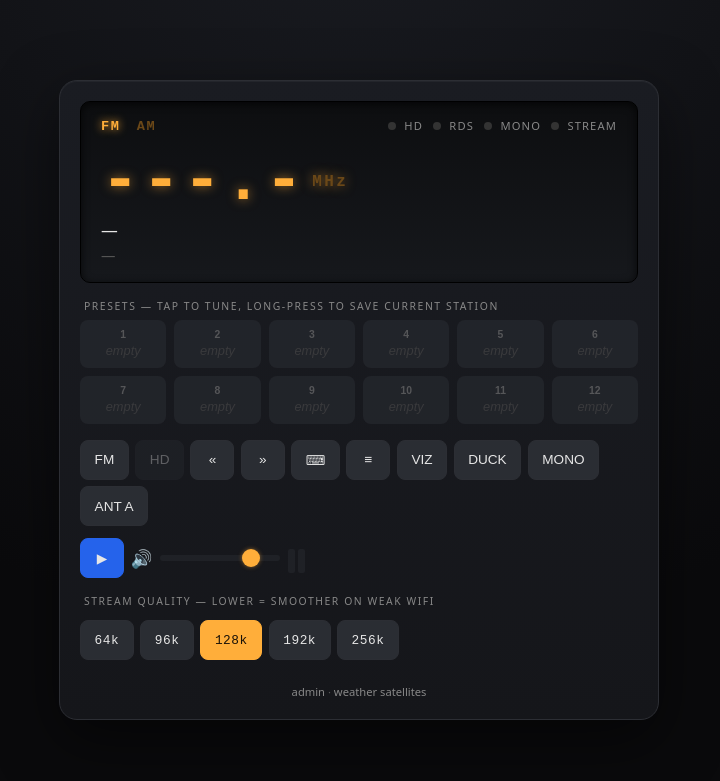
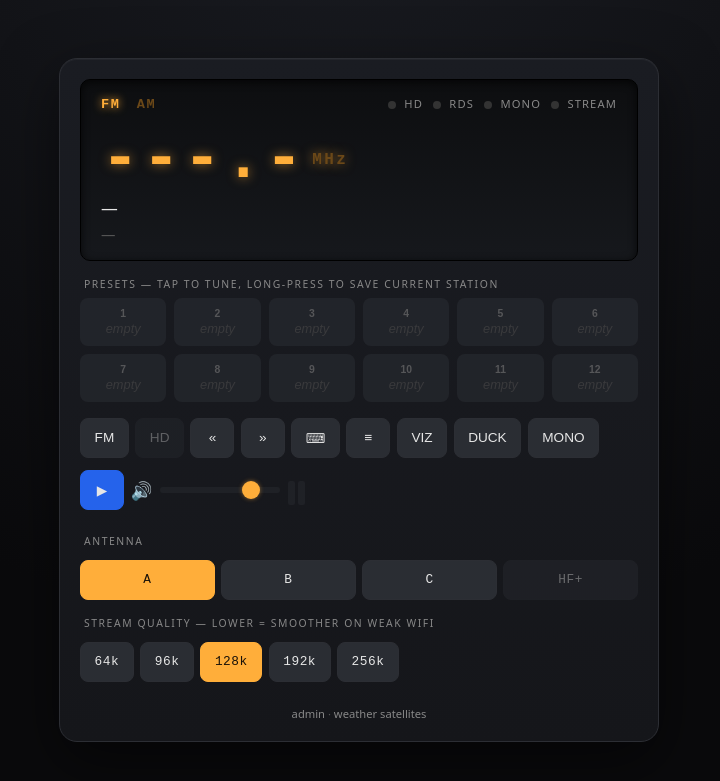
Before and after one commit to robertegardner/radio, a Flask app: page /radio in a window 1280 px wide. Shown: the top 781 px of the page, without its empty margins (281-1001 px from the left). Run offline with Flask 3, Linux system fonts and the light colour scheme; data that the repository does not hold is empty.

Commit message:
radio: AM antenna selection (A/B/C/HF+) + HF+ YouLoop AM source
The Airspy HF+ on the YouLoop joins the tuner as an AM-only source alongside the dx-R2's A/B/C ports, with per-station antenna selection driven by an antenna survey.

- am_stream.py: per-source profiles (dx-r2 @2MHz->50k, hf-plus @768k->48k) — device/decimation/taps/LO-offset/settings keyed off SOURCE in active.env; AM_ACTIVE_ENV override for bench runs.
- app.py: write_env maps the antenna pick to SOURCE + hardware antenna (HF+ -> hf-plus/RX, AM-only); ALLOWED_ANTENNAS gains HF+; /api/tune + /tune accept antenna.
- radio.html: discrete A/B/C/HF+ buttons (HF+ AM-only) replacing the cycle toggle; AM presets carry the antenna.
- index.html: admin AM table shows per-antenna SNR (A/B/C/HF+) + a guarded 'Rescan Antennas' button.
- am_scan_all.sh + am_scan_merge.py: full survey sweeps dx-R2 (A/B/C) + HF+ (RX) and merges by_antenna into stations_am.json.
- deploy.sh --rack: ship the two new scripts.

Validated live on .84: HF+ AM @1230/1550, dx-R2 B @960, FM restore; rescan across all four antennas.

Co-Authored-By: Claude Opus 4.8 (1M context) <noreply@anthropic.com>

```diff
--- a/files/opt/sdr-tuner/app.py
+++ b/files/opt/sdr-tuner/app.py
@@ -100,16 +100,23 @@ def pilot_state() -> dict:
     return out
 
 
-# FM antenna port on the dx-R2 — all three selectable so you can A/B/C them:
-#   A = Shakespeare 5120 + FM bandpass (the normal FM antenna)
-#   B = 137 MHz dipole + Sawbird LNA (broadband enough to try; LNA may help weak)
-#   C = long-wire (the AM antenna; usually poor for FM, but offered for comparison)
-ALLOWED_ANTENNAS = ["Antenna A", "Antenna B", "Antenna C"]
+# Antenna selector. A/B/C are the dx-R2's three software-selectable ports; "HF+"
+# is a SEPARATE device (the Airspy HF+ on the YouLoop, :55002) and is AM-only —
+# the YouLoop is an HF/MW antenna, so FM/HD always run on the dx-R2. write_env()
+# maps the selection to SOURCE + the hardware antenna name.
+#   A   = Shakespeare 5120 + FM bandpass (the FM antenna)
+#   B   = AM loop + 9:1 balun (added 2026-06-17; strong on AM locals)
+#   C   = long-wire (fringe/high-band AM; the 06-13 dead-feed suspect)
+#   HF+ = Airspy HF+ + YouLoop (AM only; contention-free — its own device)
+DXR2_ANTENNAS    = ["Antenna A", "Antenna B", "Antenna C"]
+HFPLUS_ANTENNA   = "HF+"
+ALLOWED_ANTENNAS = DXR2_ANTENNAS + [HFPLUS_ANTENNA]
 DEFAULT_ANTENNA  = "Antenna A"
 
 
 def current_antenna() -> str:
-    """Persisted FM antenna, clamped to the allowlist. Lands in active.env ANTENNA="""
+    """Persisted antenna, clamped to the allowlist. write_env() maps it to
+    SOURCE + the hardware antenna; lands in active.env as SOURCE= + ANTENNA=."""
     a = ui_settings.load().get("antenna", DEFAULT_ANTENNA)
     return a if a in ALLOWED_ANTENNAS else DEFAULT_ANTENNA
 
@@ -189,15 +196,22 @@ def annotate_am(stations):
 
 
 def write_env(freq: str, band: str = "fm", hd: bool = False, subchannel: int = 0):
+    antenna = current_antenna()
+    # The HF+ (YouLoop) is an AM-only source; FM/HD always run on the dx-R2.
+    use_hf = (band == "am" and antenna == HFPLUS_ANTENNA)
+    source = "hf-plus" if use_hf else "dx-r2"
+    # Hardware antenna the device opens: the HF+'s single "RX", or a dx-R2 port
+    # (fall back to A if "HF+" is somehow selected while on FM/HD).
+    hw_antenna = "RX" if use_hf else (antenna if antenna in DXR2_ANTENNAS else DEFAULT_ANTENNA)
+
     if band == "am":
         mode, samp, freq_val = "am", "2000000", f"{freq}k"
-        # am_stream.py disables the hardware AGC and uses this as a fixed manual
-        # gain. On the REMOTE rack path (offset tuning, no HDR) the gain mapping
-        # is inverted vs the old Pi-local default: GAIN=20 ran hot (~+15 dBFS,
-        # clipping) while GAIN=40 sits ~-7 dBFS with clean headroom and identical
-        # ~27 dB station SNR. 40 it is. (The old "20 sweet spot, 30 overloads"
-        # note was the Pi-local HDR path — different signal chain entirely.)
-        gain = 40
+        # am_stream.py disables hardware AGC and uses GAIN as a fixed manual gain.
+        # dx-R2 (remote, offset tuning, no HDR): GAIN=40 sits ~-7 dBFS clean
+        # (GAIN=20 ran hot/clipping). HF+ YouLoop: GAIN=30 is the proven clean
+        # point (2026-06-17 bring-up). am_stream picks HW_RATE/decimation from
+        # SOURCE, so SAMP here is vestigial for AM.
+        gain = 30 if use_hf else 40
     elif hd:
         mode, samp, freq_val = "hd", "200000", f"{freq}M"
         gain = 30
@@ -214,14 +228,15 @@ def write_env(freq: str, band: str = "fm", hd: bool = False, subchannel: int = 0
         f"BITRATE={current_bitrate()}\n"
         f"STEREO={'1' if current_stereo() else '0'}\n"
         f"MOUNT=fm.mp3\n"
+        f"SOURCE={source}\n"   # am_stream.py + stream.sh's AM ffmpeg rate key off this
         f"ICECAST_PASS={ICECAST_PASS}\n"
     )
     if hd:
         content += f"SUBCHANNEL={subchannel}\n"
-    if mode in ("wbfm", "am"):  # FM + AM antenna A/B/C select (am_stream honors it).
+    if mode in ("wbfm", "am"):  # FM + AM antenna select (wbfm_stream/am_stream honor it).
         # QUOTE it — the value has a space ("Antenna A") and stream.sh sources this
         # file; unquoted, `source` runs "A" as a command (exit 127 → restart loop).
-        content += f'ANTENNA="{current_antenna()}"\n'
+        content += f'ANTENNA="{hw_antenna}"\n'
     ENV_PATH.write_text(content)
 
 
@@ -347,7 +362,12 @@ def tune():
         subchannel = int(request.form.get("subchannel", "0") or "0")
     except ValueError:
         subchannel = 0
+    # The admin AM table's Tune button passes the best antenna found by the scan
+    # (A/B/C/HF+); persist it before write_env so the tune lands on it.
+    ant = request.form.get("antenna", "").strip()
     try:
+        if ant in ALLOWED_ANTENNAS:
+            ui_settings.save({"antenna": ant})
         write_env(freq, band, hd, subchannel)
     except OSError as e:
         app.logger.error("write_env failed: %s", e)
--- a/files/opt/sdr-tuner/templates/radio.html
+++ b/files/opt/sdr-tuner/templates/radio.html
@@ -257,6 +257,11 @@
   .hd-subch-group { display: flex; gap: .4rem; }
   .btn.hd-ch { min-width: 52px; font-size: .8rem; font-family: 'Courier New', monospace; letter-spacing: .04em; }
   .btn.hd-ch.active { background: var(--amber); color: #1a1208; border-color: var(--amber); }
+  .ant-row { display: flex; flex-direction: column; gap: .35rem; margin-top: .5rem; }
+  .ant-group { display: flex; gap: .4rem; }
+  .btn.ant-btn { flex: 1; min-width: 44px; font-size: .8rem; font-family: 'Courier New', monospace; letter-spacing: .04em; }
+  .btn.ant-btn.active { background: var(--amber); color: #1a1208; border-color: var(--amber); }
+  .btn.ant-btn:disabled { opacity: .4; cursor: not-allowed; }
   .btn.qual-ch { min-width: 48px; font-size: .8rem; font-family: 'Courier New', monospace; letter-spacing: .04em; }
   .btn.qual-ch.active { background: var(--amber); color: #1a1208; border-color: var(--amber); }
 
@@ -509,7 +514,6 @@
       <button class="btn toggle" id="viz-toggle" title="Audio visualizer — tap the background for fullscreen, double-tap for next pattern" style="display:none">VIZ</button>
       <button class="btn toggle" id="duck-toggle" title="Duck on talk — near-mute commercials/DJ talk, prompt restore on music">DUCK</button>
       <button class="btn toggle" id="mono-toggle" title="Mono — drops the noisy 38 kHz stereo subcarrier; much cleaner on weak/talk stations">MONO</button>
-      <button class="btn toggle" id="ant-toggle" title="FM/AM antenna A/B/C (A=Shakespeare, B=dipole+LNA, C=long-wire). Tap to cycle. Strong AM locals are best on A.">ANT A</button>
     </div>
     <div class="ctrl-group">
       <button class="btn primary" id="play-btn" title="Play/Pause">▶</button>
@@ -521,6 +525,19 @@
           <div class="lvl-ch" id="lvl-r"><span class="lvl-fill"></span><span class="lvl-tag">R</span></div>
         </div>
       </div>
+    </div>
+  </div>
+
+  <!-- Antenna selector: A/B/C are the dx-R2's ports; HF+ is the Airspy HF+ on
+       the YouLoop (AM only, its own device — no FM interruption). Tap to switch;
+       restarts the stream. -->
+  <div class="ant-row" id="ant-row">
+    <div class="presets-label">Antenna</div>
+    <div class="ant-group">
+      <button class="btn ant-btn" data-ant="Antenna A" title="Shakespeare 5120 + FM bandpass — the FM antenna">A</button>
+      <button class="btn ant-btn" data-ant="Antenna B" title="AM loop + 9:1 balun — strong on AM locals (e.g. 960 KSIM, 1220)">B</button>
+      <button class="btn ant-btn" data-ant="Antenna C" title="Long-wire — fringe / high-band AM">C</button>
+      <button class="btn ant-btn" data-ant="HF+" title="Airspy HF+ + YouLoop — AM only; its own device (no FM interruption). Best on some AM (e.g. 1230 KZYM, 1550).">HF+</button>
     </div>
   </div>
 
@@ -668,15 +685,15 @@ function renderPresets() {
 
     const btn = document.createElement('button');
     btn.className = 'preset' + (p ? '' : ' empty') + (isActive ? ' active' : '');
-    // Per-preset FM settings badge: antenna (A/B/C) + stereo/mono.
+    // Per-preset badge: antenna (A/B/C/HF+) for FM + AM, plus stereo/mono on FM.
     let meta = '';
-    if (p && p.band === 'fm' && p.antenna) {
-      const ant  = p.antenna.slice(-1);            // A | B | C
-      const mono = p.stereo === false;
-      meta = `<span class="pmeta">`
-           + `<span class="ant">ANT ${ant}</span>`
-           + `<span class="${mono ? 'mono' : 'stereo'}">${mono ? '◗ MONO' : '◖◗ ST'}</span>`
-           + `</span>`;
+    if (p && p.antenna && (p.band === 'fm' || p.band === 'am')) {
+      let inner = `<span class="ant">ANT ${antLabel(p.antenna)}</span>`;
+      if (p.band === 'fm') {
+        const mono = p.stereo === false;
+        inner += `<span class="${mono ? 'mono' : 'stereo'}">${mono ? '◗ MONO' : '◖◗ ST'}</span>`;
+      }
+      meta = `<span class="pmeta">${inner}</span>`;
     }
     btn.innerHTML = `
       <span class="num">${i + 1}</span>
@@ -720,8 +737,8 @@ function savePresetSlot(slot) {
                     stereo: currentStereo, antenna: currentAntenna, label };
   savePresets();
   renderPresets();
-  const ant = currentBand === 'fm' ? ` · ${currentAntenna.slice(-1)}${currentStereo ? '' : '·mono'}`
-            : currentBand === 'am' ? ` · ${currentAntenna.slice(-1)}` : '';
+  const ant = currentBand === 'fm' ? ` · ${antLabel(currentAntenna)}${currentStereo ? '' : '·mono'}`
+            : currentBand === 'am' ? ` · ${antLabel(currentAntenna)}` : '';
   showToast(`Saved to preset ${slot + 1}: ${label}${ant}`);
 }
 
@@ -833,6 +850,7 @@ function updateBandUI() {
   $('band-toggle').textContent   = currentBand.toUpperCase();
   $('band-toggle').classList.toggle('on', currentBand === 'am');
   $('unit').textContent          = currentBand === 'am' ? 'kHz' : 'MHz';
+  if (typeof updateAntUI === 'function') updateAntUI();  // HF+ is AM-only
 }
 
 // ---------------------------------------------------------------------------
@@ -1080,7 +1098,7 @@ function renderStationsModal() {
         ${s.city ? `<span class="city">${s.city}${s.state ? ', ' + s.state : ''}</span>` : ''}
       </div>
       <span class="snr">${s.snr_db != null ? s.snr_db + ' dB' : ''}${
-        s.antenna ? ` <span class="antbadge" title="best antenna from scan">ANT ${s.antenna.slice(-1)}</span>` : ''}</span>
+        s.antenna ? ` <span class="antbadge" title="best antenna from scan">ANT ${antLabel(s.antenna)}</span>` : ''}</span>
     `;
     row.addEventListener('click', () => {
       // Auto-select the best antenna found by the all-antenna scan (FM only).
@@ -1170,14 +1188,11 @@ async function pollNowPlaying() {
     currentPilot = (currentBand === 'fm') && (d.pilot === true);
     $('stereo-led').classList.toggle('on', currentPilot);
     $('stereo-label').textContent = (currentBand === 'fm' && !currentPilot) ? 'MONO' : 'STEREO';
-    // Antenna A/B/C cycle reflects server state; FM-only.
+    // Antenna selection reflects server state. updateAntUI highlights the active
+    // button and disables HF+ off the AM band (it's an AM-only device).
     if (d.antenna) {
       currentAntenna = d.antenna;
-      const ab = $('ant-toggle');
-      const letter = d.antenna.slice(-1);            // 'A' | 'B' | 'C'
-      ab.textContent = 'ANT ' + letter;
-      ab.classList.toggle('on', letter !== 'A');     // highlight non-default
-      ab.disabled = (currentBand !== 'fm' && currentBand !== 'am');  // AM picks an antenna too
+      updateAntUI();
     }
     // Frequency display
     if (currentFreq) {
@@ -1558,17 +1573,37 @@ $('mono-toggle').addEventListener('click', () => {
   });
 });
 
-// Antenna cycle A->B->C->A: POST /api/antenna (restarts the stream).
-$('ant-toggle').addEventListener('click', () => {
-  const ab = $('ant-toggle');
-  const cur = (ab.textContent.trim().slice(-1) || 'A');     // 'A'|'B'|'C'
-  const nextLetter = {A: 'B', B: 'C', C: 'A'}[cur] || 'A';
-  applyWithResume(ab, async () => {
-    const r = await fetch('/api/antenna', {
-      method: 'POST', headers: {'Content-Type': 'application/json'},
-      body: JSON.stringify({antenna: 'Antenna ' + nextLetter}),
+// Antenna selector — discrete A / B / C / HF+ buttons. A/B/C are the dx-R2's
+// software-selectable ports; HF+ is the Airspy HF+ on the YouLoop (a separate
+// device, AM-only). POST /api/antenna restarts the stream on the chosen
+// antenna/source. antLabel maps the server's antenna name to a short badge.
+function antLabel(a) { return (a === 'HF+' || a === 'RX') ? 'HF+' : (a ? a.slice(-1) : ''); }
+
+function updateAntUI() {
+  const amBand = currentBand === 'am';
+  document.querySelectorAll('.ant-btn').forEach(btn => {
+    const a = btn.dataset.ant;
+    // HF+ is AM-only (the YouLoop is an HF/MW antenna; FM/HD run on the dx-R2).
+    btn.disabled = (a === 'HF+') && !amBand;
+    // Active highlight follows server state. In FM an HF+ selection falls back to
+    // Antenna A server-side, so show A active there.
+    let active = (a === currentAntenna) || (a === 'Antenna A' && currentAntenna === 'RX');
+    if (!amBand && currentAntenna === 'HF+') active = (a === 'Antenna A');
+    btn.classList.toggle('active', active);
+  });
+}
+
+document.querySelectorAll('.ant-btn').forEach(btn => {
+  btn.addEventListener('click', () => {
+    if (btn.disabled) return;
+    const ant = btn.dataset.ant;
+    applyWithResume(btn, async () => {
+      const r = await fetch('/api/antenna', {
+        method: 'POST', headers: {'Content-Type': 'application/json'},
+        body: JSON.stringify({antenna: ant}),
+      });
+      if (r.ok) { currentAntenna = ant; updateAntUI(); }
     });
-    if (r.ok) { ab.textContent = 'ANT ' + nextLetter; ab.classList.toggle('on', nextLetter !== 'A'); }
   });
 });
 
```
Also changed, not shown: files/opt/sdr-tuner/am_scan_merge.py (added, +76 -0 lines), files/opt/sdr-tuner/am_stream.py (+75 -46 lines), files/opt/sdr-tuner/templates/index.html (+16 -3 lines), 2 other files.
